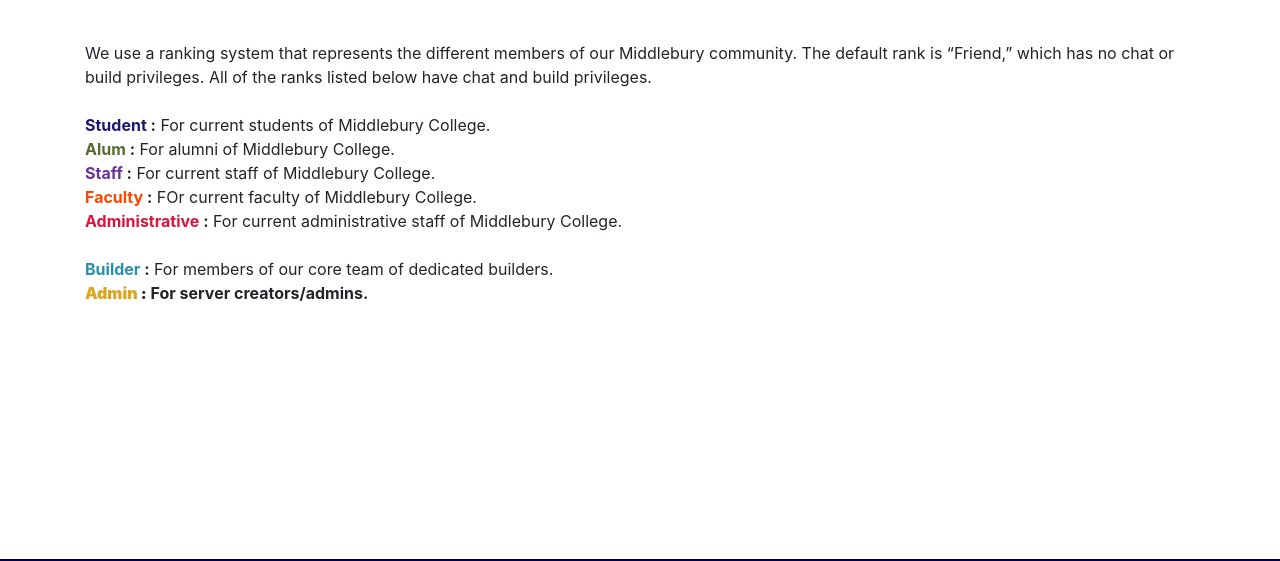
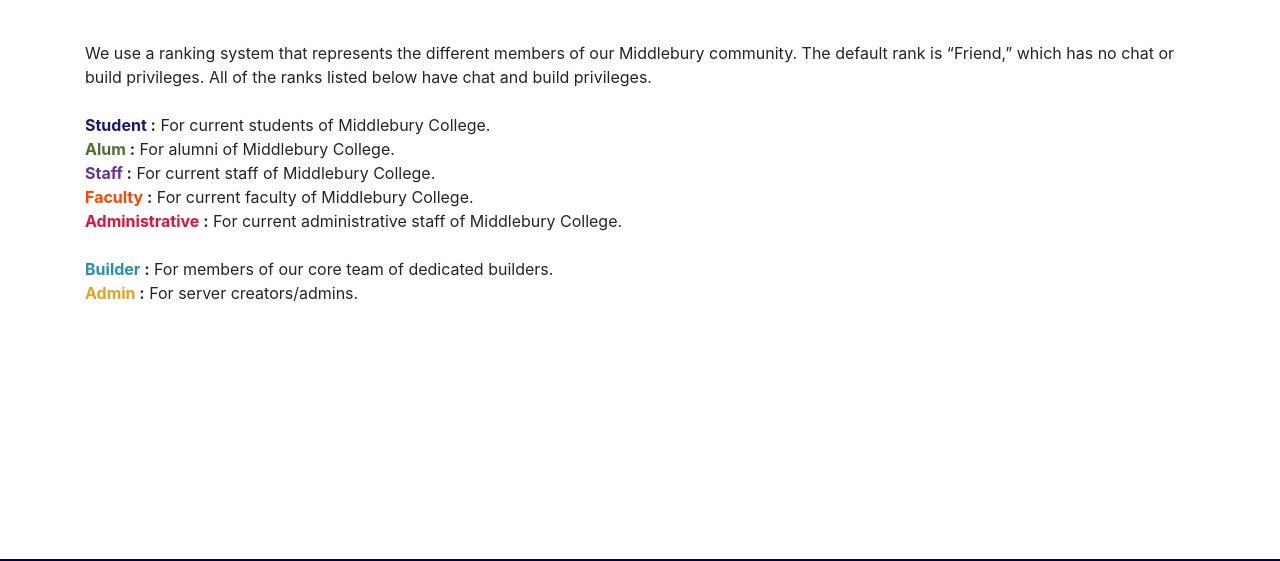
Before and after one commit to MiddCraft/Web, a Flask app: page /rank in a window 1280 px wide. Shown: the part 217-778 px from the top of the page. Run offline with Flask 2, Linux system fonts and the light colour scheme; some libraries are stand-ins or nearby versions.

Commit message:
Fix line in bold

```diff
--- a/templates/rank.html
+++ b/templates/rank.html
@@ -73,7 +73,7 @@
     <span style="color: rebeccapurple">Staff</span> :</b> For current staff of Middlebury College.
     <br>
     <b>
-    <span style="color: orangered">Faculty</span> :</b> FOr current faculty of Middlebury College.
+    <span style="color: orangered">Faculty</span> :</b> For current faculty of Middlebury College.
     <br>
     <b>
     <span style="color: crimson">Administrative</span> :</b> For current administrative staff of Middlebury College.
@@ -83,7 +83,6 @@
     <span style="color: rgba(23, 135, 163, 0.925)">Builder</span> :</b> For members of our core team of dedicated builders.
     <br>
     <b>
-    <b>
     <span style="color: goldenrod">Admin</span> :</b> For server creators/admins.
 
   </p>
```
